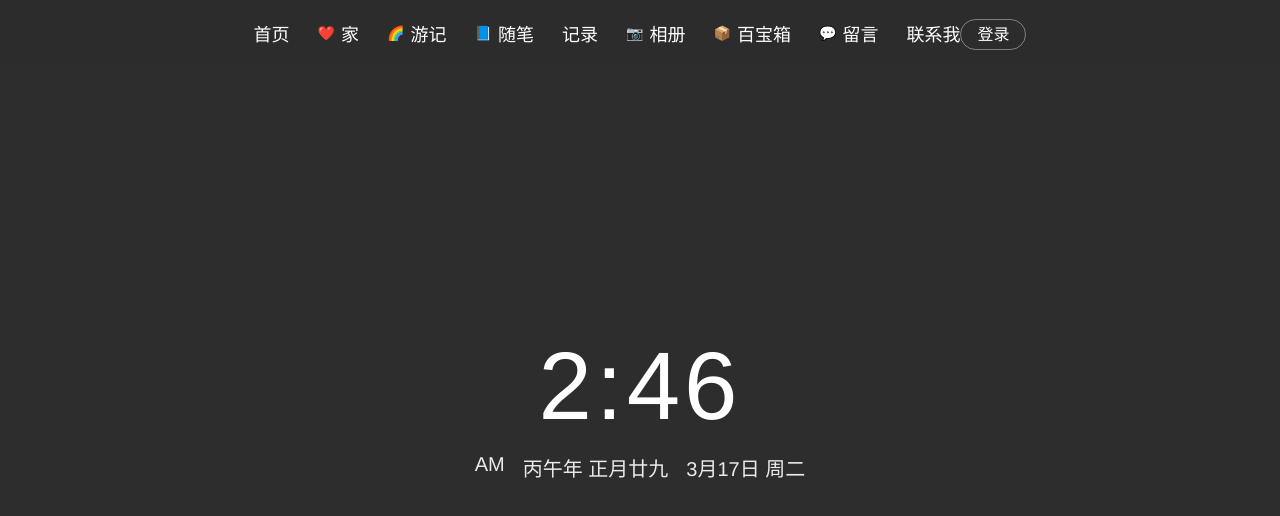
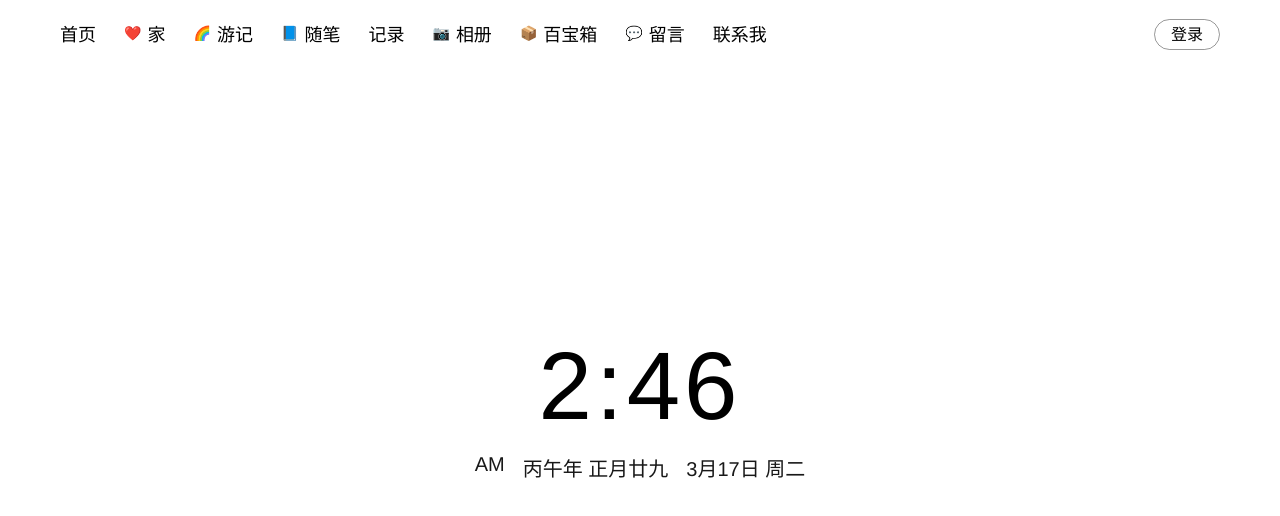
Before and after one commit to Tony-LJ/polair-demo, a Vue app: page /home in a window 1280 px wide. Shown: the top 516 px of the page. Built offline with nearby package versions, Linux system fonts and the light colour scheme; sample sign-in values are in the browser's storage.

Commit message:
feat:home页面公共样式统一封装

```diff
--- a/src/styles/home.scss
+++ b/src/styles/home.scss
@@ -2,8 +2,8 @@
 // 1. 先定义固定色值变量（新增）
 $primary-color: #ff6700;        // 主橙色
 $primary-light-color: #ff8533;  // 浅10%的橙色（手动计算，无函数）
-$text-color: #ffffff;
-$bg-color: #2d2d2d;
+$text-color: #000000;
+$bg-color: #ffffff;
 $blur-value: 8px;
 $opacity-base: 0.7;
 
@@ -32,7 +32,10 @@ $opacity-base: 0.7;
   z-index: 10;
   display: flex;
   align-items: center;
-  justify-content: center; // 导航居中（删除Logo后更美观）
+
+  // 🔥 核心修改：改为 space-between，让左右元素两端对齐
+  justify-content: space-between;
+
   padding: 20px 60px;
   background: rgba($bg-color, 0.9);
   backdrop-filter: blur($blur-value);
@@ -40,28 +43,44 @@ $opacity-base: 0.7;
   box-sizing: border-box;
 }
 
+
+// 导航菜单居中（如果需要菜单在中间，登录在右侧）
+// 可以移除 header-left，直接给 nav 设置 margin: 0 auto
+// 导航菜单
 .home-header-nav {
   display: flex;
   gap: 28px;
 
   .home-nav-item {
-    color: $text-color;
-    text-decoration: none;
+    // 🔥 核心修改：文字改为白色，清除默认链接样式
+    color: #000000;          // 白色文字
+    text-decoration: none;   // 清除下划线
     font-size: 18px;
     display: flex;
     align-items: center;
     gap: 6px;
     transition: color 0.3s;
 
-    // 🔥 替换 color.adjust 为固定变量 🔥
     &:hover {
-      color: $primary-light-color;
+      color: $primary-light-color; // hover 时仍为浅橙色
     }
 
     .home-nav-icon {
       font-size: 14px;
     }
   }
+}
+
+.home-login-btn {
+  color: $text-color;
+  text-decoration: none;
+  font-size: 16px;
+  padding: 6px 16px;
+  border: 1px solid rgba($text-color, 0.4);
+  border-radius: 20px;
+  transition: all 0.3s;
+  // 确保登录按钮不挤压
+  flex-shrink: 0;
 }
 
 // 4. 登录按钮（替换函数调用）
```
